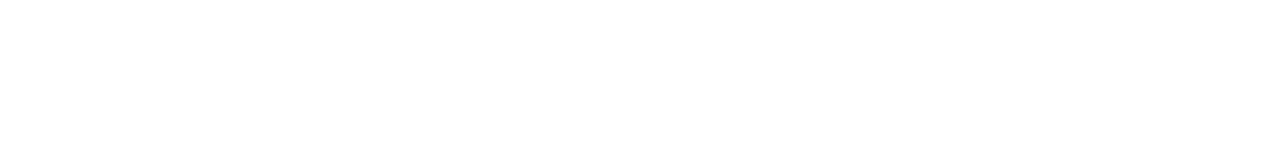
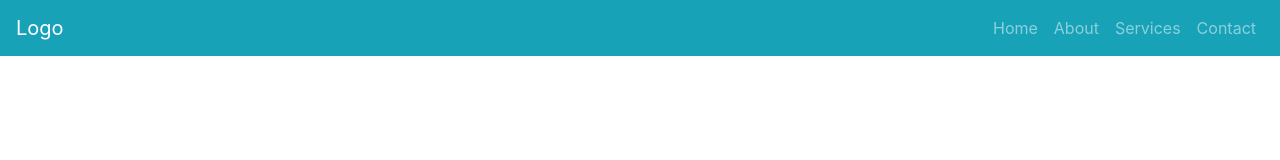
Before and after one commit to gkiplangat/adultyng, a plain HTML site: page index.html in a window 1280 px wide. Drawn offline with nearby package versions, Linux system fonts and the light colour scheme.

Commit message:
doc: updated the index.html

```diff
--- a/index.html
+++ b/index.html
@@ -5,8 +5,37 @@
     <meta http-equiv="X-UA-Compatible" content="IE=edge">
     <meta name="viewport" content="width=device-width, initial-scale=1.0">
     <title>adultyng podcast</title>
+    <!--Bootstrap CDN-->
+    <link rel="stylesheet" href="https://maxcdn.bootstrapcdn.com/bootstrap/4.0.0/css/bootstrap.min.css">
+
 </head>
 <body>
 
+  <nav class="navbar navbar-expand-md navbar-dark bg-info">
+    <a class="navbar-brand" href="#">Logo</a>
+    <button class="navbar-toggler" type="button" data-toggle="collapse" data-target="#navbarNav" aria-controls="navbarNav" aria-expanded="false" aria-label="Toggle navigation">
+      <span class="navbar-toggler-icon"></span>
+    </button>
+    <div class="collapse navbar-collapse" id="navbarNav">
+      <ul class="navbar-nav ml-auto">
+        <li class="nav-item">
+          <a class="nav-link" href="#">Home</a>
+        </li>
+        <li class="nav-item">
+          <a class="nav-link" href="#">About</a>
+        </li>
+        <li class="nav-item">
+          <a class="nav-link" href="#">Services</a>
+        </li>
+        <li class="nav-item">
+          <a class="nav-link" href="#">Contact</a>
+        </li>
+      </ul>
+    </div>
+  </nav>
+
+  <script src="https://code.jquery.com/jquery-3.2.1.slim.min.js"></script>
+  <script src="https://cdnjs.cloudflare.com/ajax/libs/popper.js/1.12.9/umd/popper.min.js"></script>
+  <script src="https://maxcdn.bootstrapcdn.com/bootstrap/4.0.0/js/bootstrap.min.js"></script>
 </body>
 </html>
```
